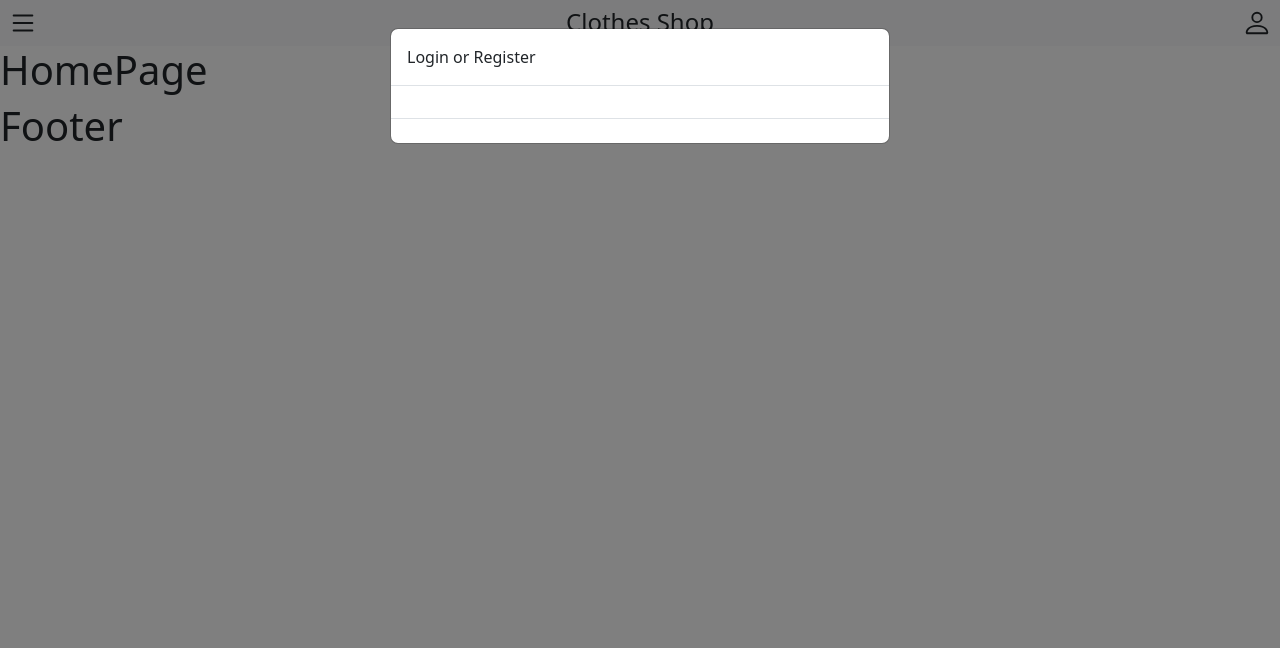
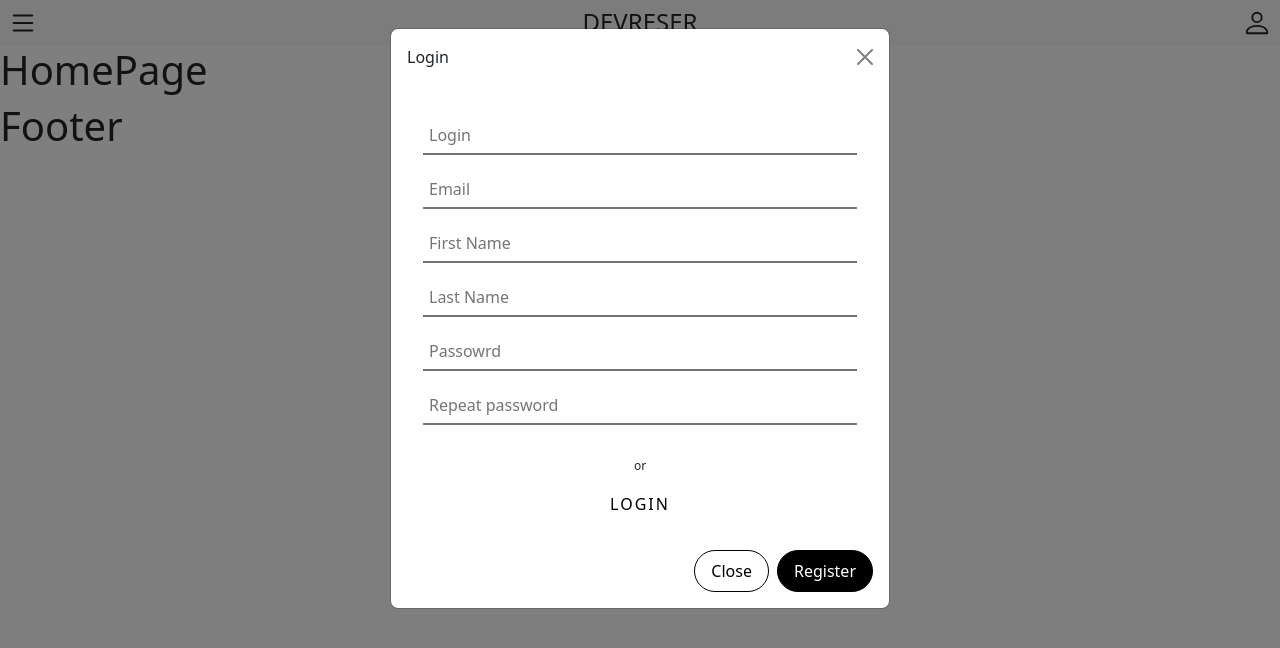
Before and after one commit to mzgardowski/ecommerenceportfolio, a React (Create React App) app: page / in a window 1280 px wide. Both pictures are taken after a click on the icon 1257 px from the left and 23 px from the top of the page. Shown: the top 648 px of the page. Built offline with nearby package versions, Linux system fonts and the light colour scheme.

Commit message:
Add CustomButton, Register, Buttons for form

```diff
--- /dev/null
+++ b/src/Components/CustomButton/CustomButton.scss
@@ -0,0 +1,13 @@
+.cancelBtn {
+  border: 1px solid black;
+  border-radius: 2rem;
+  padding: 0.5rem 1rem;
+  background-color: white;
+}
+.submitBtn {
+  border: 1px solid black;
+  background-color: black;
+  color: white;
+  border-radius: 2rem;
+  padding: 0.5rem 1rem;
+}
--- /dev/null
+++ b/src/Components/CustomButton/CustomButton.tsx
@@ -0,0 +1,26 @@
+import React, { FC } from 'react';
+import './CustomButton.scss';
+
+type ButtonType = 'submit' | 'reset' | 'button';
+type CustomButtonType = 'cancelBtn' | 'submitBtn';
+
+interface ButtonProps {
+  type: ButtonType;
+  btnType: CustomButtonType;
+  children?: React.ReactNode;
+  onClick?: () => void;
+}
+const CustomButton: FC<ButtonProps> = ({
+  type,
+  btnType,
+  children,
+  onClick,
+}) => {
+  return (
+    <button type={type} onClick={onClick} className={btnType}>
+      {children}
+    </button>
+  );
+};
+
+export default CustomButton;
--- a/src/Components/LoginModal.tsx
+++ /dev/null
@@ -1,19 +0,0 @@
-import { Modal } from 'react-bootstrap';
-
-const LoginModal = ({
-  showModal,
-  toggleShowModal,
-}: {
-  showModal: boolean;
-  toggleShowModal: () => void;
-}) => {
-  return (
-    <Modal show={showModal} onHide={toggleShowModal}>
-      <Modal.Header>Login or Register</Modal.Header>
-      <Modal.Body></Modal.Body>
-      <Modal.Footer></Modal.Footer>
-    </Modal>
-  );
-};
-
-export default LoginModal;
--- /dev/null
+++ b/src/Components/LoginModal/LoginModal.scss
@@ -0,0 +1,40 @@
+.loginRegisterForm {
+  div {
+    box-sizing: border-box;
+    margin: 1rem;
+    input {
+      box-sizing: border-box;
+      border: none;
+      border-bottom: 2px solid rgb(116, 116, 116);
+      padding: 6px;
+      width: 100%;
+      &:focus {
+        box-sizing: border-box;
+        outline: none;
+        border-bottom: 2px solid rgb(59, 59, 59);
+        border-left: 6px solid rgb(59, 59, 59);
+      }
+    }
+  }
+}
+.loginOrRegister {
+  margin-top: 2rem;
+  p {
+    font-size: 12px;
+    text-align: center;
+  }
+  button {
+    margin: 0 auto;
+    border: none;
+    border-bottom: 1px solid white;
+    background-color: white;
+    text-transform: uppercase;
+    letter-spacing: 2px;
+    &:hover {
+      border-bottom: 1px solid rgb(72, 72, 72);
+    }
+    &:active {
+      background-color: rgb(235, 235, 235);
+    }
+  }
+}
--- /dev/null
+++ b/src/Components/LoginModal/LoginModal.tsx
@@ -0,0 +1,78 @@
+import { useState } from 'react';
+import { Modal } from 'react-bootstrap';
+import CustomButton from '../CustomButton/CustomButton';
+import './LoginModal.scss';
+
+const LoginModal = ({
+  showModal,
+  toggleShowModal,
+}: {
+  showModal: boolean;
+  toggleShowModal: () => void;
+}) => {
+  const [loginRegister, setLoginRegister] = useState<boolean>(false);
+  const onChangeLoginRegister = () => {
+    setLoginRegister((prev) => !prev);
+  };
+  return (
+    <Modal show={showModal} onHide={toggleShowModal}>
+      <Modal.Header style={{ border: 'none' }} closeButton>
+        {loginRegister ? 'Register' : 'Login'}
+      </Modal.Header>
+      <Modal.Body>
+        {loginRegister ? (
+          <form className='loginRegisterForm'>
+            <div className='formInput'>
+              <input type='text' placeholder='Login' />
+            </div>
+            <div className='formInput'>
+              <input type='password' placeholder='Password' />
+            </div>
+          </form>
+        ) : (
+          <form className='loginRegisterForm'>
+            <div className='formInput'>
+              <input type='text' placeholder='Login' />
+            </div>
+            <div className='formInput'>
+              <input type='text' placeholder='Email' />
+            </div>
+            <div className='formInput'>
+              <input type='text' placeholder='First Name' />
+            </div>
+            <div className='formInput'>
+              <input type='text' placeholder='Last Name' />
+            </div>
+            <div className='formInput'>
+              <input type='password' placeholder='Passowrd' />
+            </div>
+            <div className='formInput'>
+              <input type='password' placeholder='Repeat password' />
+            </div>
+          </form>
+        )}
+
+        <div className='d-flex flex-column loginOrRegister'>
+          <p>or</p>
+          <button type='button' onClick={() => onChangeLoginRegister()}>
+            {loginRegister ? 'register' : 'login'}
+          </button>
+        </div>
+      </Modal.Body>
+      <Modal.Footer style={{ border: 'none' }}>
+        <CustomButton
+          type='button'
+          btnType='cancelBtn'
+          onClick={() => toggleShowModal()}
+        >
+          Close
+        </CustomButton>
+        <CustomButton type='button' btnType='submitBtn'>
+          {loginRegister ? 'Login' : 'Register'}
+        </CustomButton>
+      </Modal.Footer>
+    </Modal>
+  );
+};
+
+export default LoginModal;
--- a/src/Layout/Header/Header.tsx
+++ b/src/Layout/Header/Header.tsx
@@ -1,7 +1,7 @@
 import AccountLogin from 'src/Components/Layout/Header/AccountLogin';
 import Navigation from 'src/Components/Layout/Header/Navigation';
 import useHeader from 'src/Components/Layout/Header/utils/useHeader';
-import LoginModal from 'src/Components/LoginModal';
+import LoginModal from 'src/Components/LoginModal/LoginModal';
 import './Header.scss';
 
 const Header = () => {
@@ -13,7 +13,7 @@ const Header = () => {
         <nav className='row bg-light app-header'>
           <Navigation openLinks={openLinks} onLinksHandler={onLinksHandler} />
           <div className='col-6'>
-            <h4 className='text-center mt-2'>Clothes Shop</h4>
+            <h4 className='text-center mt-2'>DEVRESER</h4>
           </div>
           <AccountLogin
             openLoginModal={openLoginModal}
```
